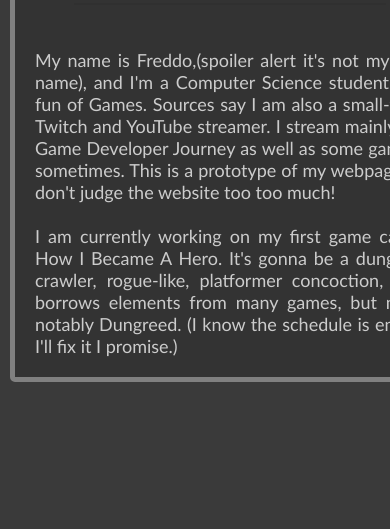
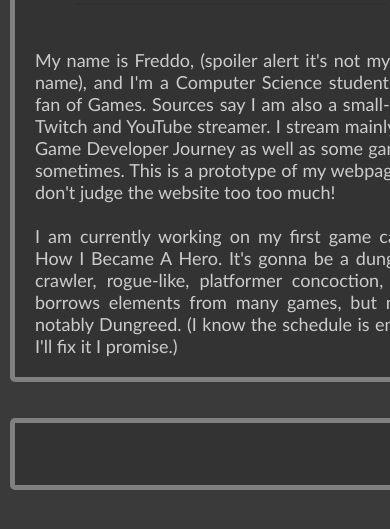
Before and after one commit to FreddoWare/freddoware.github.io, a plain HTML site: page index.html in a window 390 px wide. Shown: the part 667-1196 px from the top of the page. Drawn offline with Linux system fonts and the light colour scheme.

Commit message:
mobile fix v4

```diff
--- a/index.html
+++ b/index.html
@@ -23,7 +23,7 @@
                         <h1>Who am I?</h1>
                         <div class="text-seperator"></div>
                         <br><br>
-                    My name is Freddo,(spoiler alert it's not my real name), and I'm a Computer Science student and fun of Games. Sources say I am also a small-time Twitch and YouTube streamer. I stream mainly my Game Developer Journey as well as some gaming sometimes. This is a prototype of my webpage so don't judge the website too too much!
+                        My name is Freddo, (spoiler alert it's not my real name), and I'm a Computer Science student and fan of Games. Sources say I am also a small-time Twitch and YouTube streamer. I stream mainly my Game Developer Journey as well as some gaming sometimes. This is a prototype of my webpage so don't judge the website too too much!
                         <br><br>
                         I am currently working on my first game called How I Became A Hero. It's gonna be a dungeon crawler, rogue-like, platformer concoction, that borrows elements from many games, but most notably Dungreed. (I know the schedule is empty I'll fix it I promise.)
                     </div>
@@ -64,15 +64,14 @@
                         <h1>Who am I?</h1>
                         <div class="text-seperator"></div>
                         <br><br>
-                    My name is Freddo,(spoiler alert it's not my real name), and I'm a Computer Science student and fun of Games. Sources say I am also a small-time Twitch and YouTube streamer. I stream mainly my Game Developer Journey as well as some gaming sometimes. This is a prototype of my webpage so don't judge the website too too much!
+                        My name is Freddo, (spoiler alert it's not my real name), and I'm a Computer Science student and fan of Games. Sources say I am also a small-time Twitch and YouTube streamer. I stream mainly my Game Developer Journey as well as some gaming sometimes. This is a prototype of my webpage so don't judge the website too too much!
                         <br><br>
                         I am currently working on my first game called How I Became A Hero. It's gonna be a dungeon crawler, rogue-like, platformer concoction, that borrows elements from many games, but most notably Dungreed. (I know the schedule is empty I'll fix it I promise.)
                     </div>
                     <div id="nav-stream"></div>
                     <br><br>
                     <!-- Schedule.gif is hidden on mobile with the class 'schedule' -->
-                <div class="textbox schedule">
-                    <img src="/assets/videos/Schedule.gif" scrolling="no" style="width: 100%; height: auto; border:none; overflow:hidden">
+                    <div class="textbox">
                         <br>
                     </div>
                 </div>
```
Lines whose indentation alone changed are shown as unchanged.
